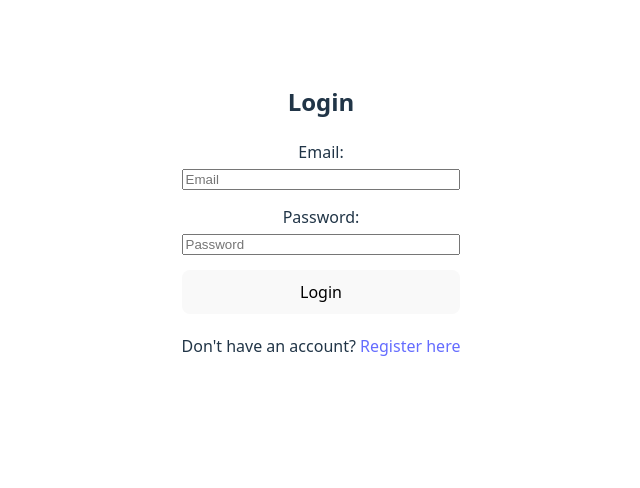
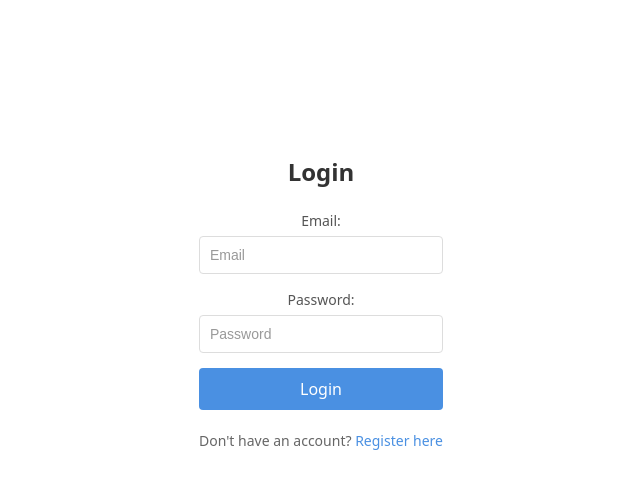
Before and after one commit to nicjia/cs35L-project, a React (Vite) app in the folder client/: page / in a window 1280 px wide. Shown: the top 488 px of the page, without its empty margins (429-1069 px from the left). Built offline with nearby package versions, Linux system fonts and the light colour scheme.

Commit message:
Login.jsx refactored, code logic remains the same

```diff
--- a/client/src/pages/Login.jsx
+++ b/client/src/pages/Login.jsx
@@ -2,6 +2,7 @@ import React from "react";
 import { useState } from "react";
 import api from "../services/api";
 import { useNavigate, Link } from "react-router-dom";
+import "./Login.css";
 
 export default function Login({ onLoginSuccess }) {
   const [email, setEmail] = useState("");
@@ -33,41 +34,49 @@ export default function Login({ onLoginSuccess }) {
   };
 
   return (
-    <div>
-      <h2>Login</h2>
-      {error && <p style={{ color: "red", textAlign: "center" }}>{error}</p>}
+    <div className="auth-container">
+      <h2 className="auth-header">Login</h2>
+      {error && (
+        <p className="auth-error-message">{error}</p>
+      )}
       <form
         onSubmit={handleSubmit}
-        style={{ display: "flex", flexDirection: "column", gap: "15px" }}
+        className="auth-form"
       >
-        <label style={{ display: "flex", flexDirection: "column", gap: "5px" }}>
-          Email:
+        <div className="auth-form-group">
+          <label className="auth-form-label">Email:</label>
           <input
+            className="auth-form-input"
             type="email"
             placeholder="Email"
             value={email}
             onChange={(e) => setEmail(e.target.value)}
             required
           />
-        </label>
+        </div>
 
-        <label style={{ display: "flex", flexDirection: "column", gap: "5px" }}>
-          Password:
+
+
+
+        <div className="auth-form-group">
+          <label className="auth-form-label">Password:</label>
           <input
+            className="auth-form-input"
             type="password"
             placeholder="Password"
             value={password}
             onChange={(e) => setPassword(e.target.value)}
             required
           />
-        </label>
+        </div>
 
-        <button type="submit" style={{ padding: "10px", cursor: "pointer" }}>
+        <button type="submit" className="auth-submit-button">
           Login
         </button>
       </form>
-      <p style={{ marginTop: "20px" }}>
-        Don't have an account? <Link to="/register">Register here</Link>
+
+      <p className="auth-footer-text">
+        Don't have an account? <Link to="/register" className="auth-link">Register here</Link>
       </p>
     </div>
   );
```
